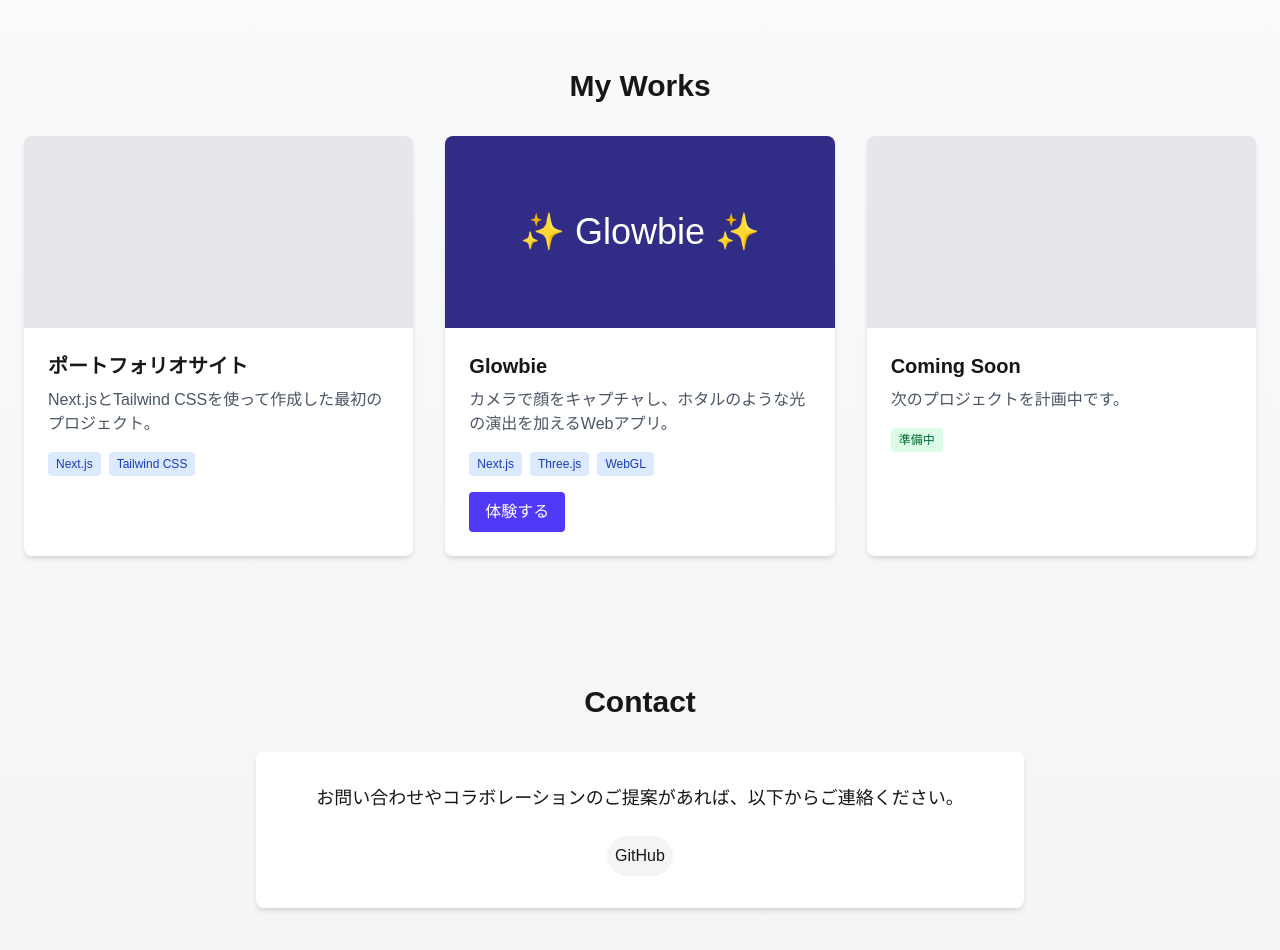
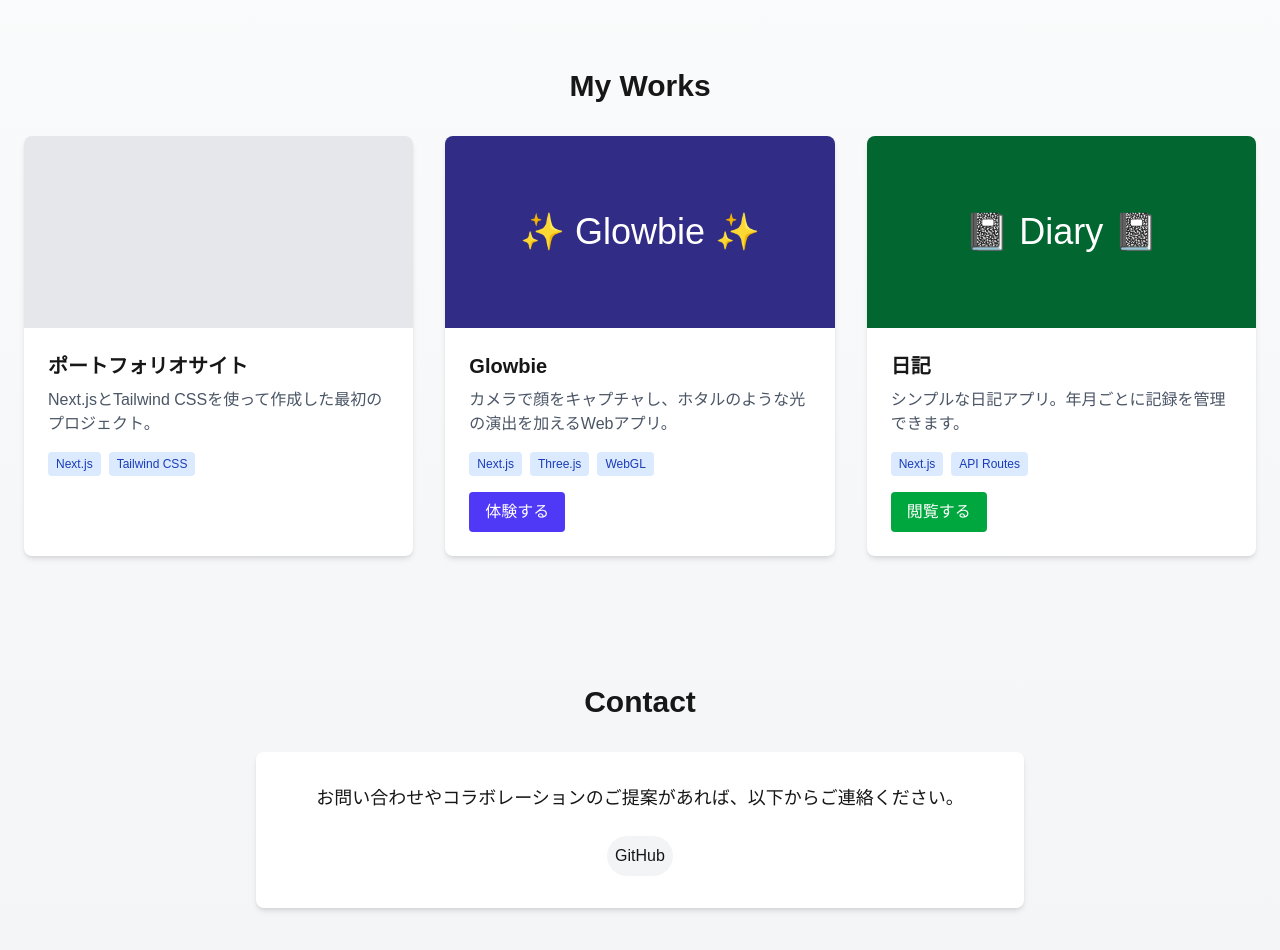
Before and after one commit to Kitaokan/choku-works, a Next.js app: page / in a window 1280 px wide. Shown: the part 820-1770 px from the top of the page. Built offline with nearby package versions, Linux system fonts and the light colour scheme.

Commit message:
Update homepage with diary project and link

```diff
--- a/src/app/page.tsx
+++ b/src/app/page.tsx
@@ -1,3 +1,5 @@
+import Link from 'next/link';
+
 export default function Home() {
   return (
     <div className="min-h-screen bg-gradient-to-b from-white to-gray-100 dark:from-gray-900 dark:to-black">
@@ -8,6 +10,7 @@ export default function Home() {
           <ul className="flex space-x-6">
             <li><a href="#about" className="hover:text-blue-500 transition-colors">About</a></li>
             <li><a href="#works" className="hover:text-blue-500 transition-colors">Works</a></li>
+            <li><Link href="/diary" className="hover:text-blue-500 transition-colors">Diary</Link></li>
             <li><a href="#contact" className="hover:text-blue-500 transition-colors">Contact</a></li>
           </ul>
         </nav>
@@ -81,17 +84,26 @@ export default function Home() {
               </div>
             </div>
 
-            {/* プロジェクト3（プレースホルダー） */}
+            {/* プロジェクト3: 日記 */}
             <div className="bg-white dark:bg-gray-800 rounded-lg shadow-md overflow-hidden">
-              <div className="h-48 bg-gray-200 dark:bg-gray-700"></div>
+              <div className="h-48 bg-green-800 flex items-center justify-center">
+                <div className="text-white text-4xl">📓 Diary 📓</div>
+              </div>
               <div className="p-6">
-                <h3 className="text-xl font-bold mb-2">Coming Soon</h3>
+                <h3 className="text-xl font-bold mb-2">日記</h3>
                 <p className="text-gray-600 dark:text-gray-300 mb-4">
-                  次のプロジェクトを計画中です。
+                  シンプルな日記アプリ。年月ごとに記録を管理できます。
                 </p>
-                <div className="flex space-x-2">
-                  <span className="text-xs bg-green-100 text-green-800 dark:bg-green-900 dark:text-green-100 px-2 py-1 rounded">準備中</span>
+                <div className="flex space-x-2 mb-4">
+                  <span className="text-xs bg-blue-100 text-blue-800 dark:bg-blue-900 dark:text-blue-100 px-2 py-1 rounded">Next.js</span>
+                  <span className="text-xs bg-blue-100 text-blue-800 dark:bg-blue-900 dark:text-blue-100 px-2 py-1 rounded">API Routes</span>
                 </div>
+                <Link
+                  href="/diary"
+                  className="inline-block px-4 py-2 bg-green-600 text-white rounded hover:bg-green-700 transition-colors"
+                >
+                  閲覧する
+                </Link>
               </div>
             </div>
           </div>
```
